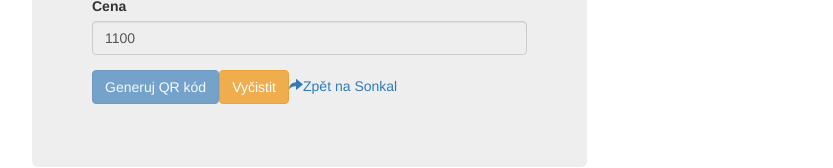
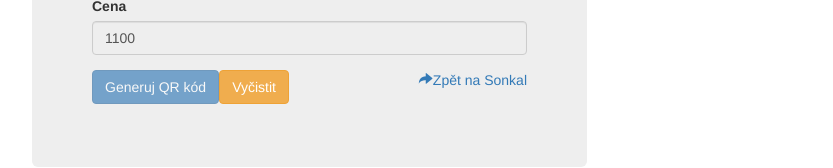
Before and after one commit to Sonkal/qr-code, an Angular app: page / in a window 1280 px wide. Shown: the part 711-879 px from the top of the page, without its empty margins (38-871 px from the left). Built offline with nearby package versions, Linux system fonts and the light colour scheme.

Commit message:
back link to right

```diff
--- a/src/app/qr-form/qr-form.component.html
+++ b/src/app/qr-form/qr-form.component.html
@@ -56,7 +56,7 @@
     <div class="form-group">
       <button type="button" class="btn btn-default btn-primary" (click)="generate()" [disabled]="!qrForm.form.valid">Generuj QR kód</button>
       <button type="button" class="btn btn-warning" (click)="clearForm()" >Vyčistit</button>
-      <a href="http://sonkal.cz"><span class="glyphicon glyphicon-share-alt"></span><span>Zpět na Sonkal</span></a>
+      <a href="http://sonkal.cz" style="float: right;"><span class="glyphicon glyphicon-share-alt"></span><span>Zpět na Sonkal</span></a>
     </div>
   </form>
 </div>
```
